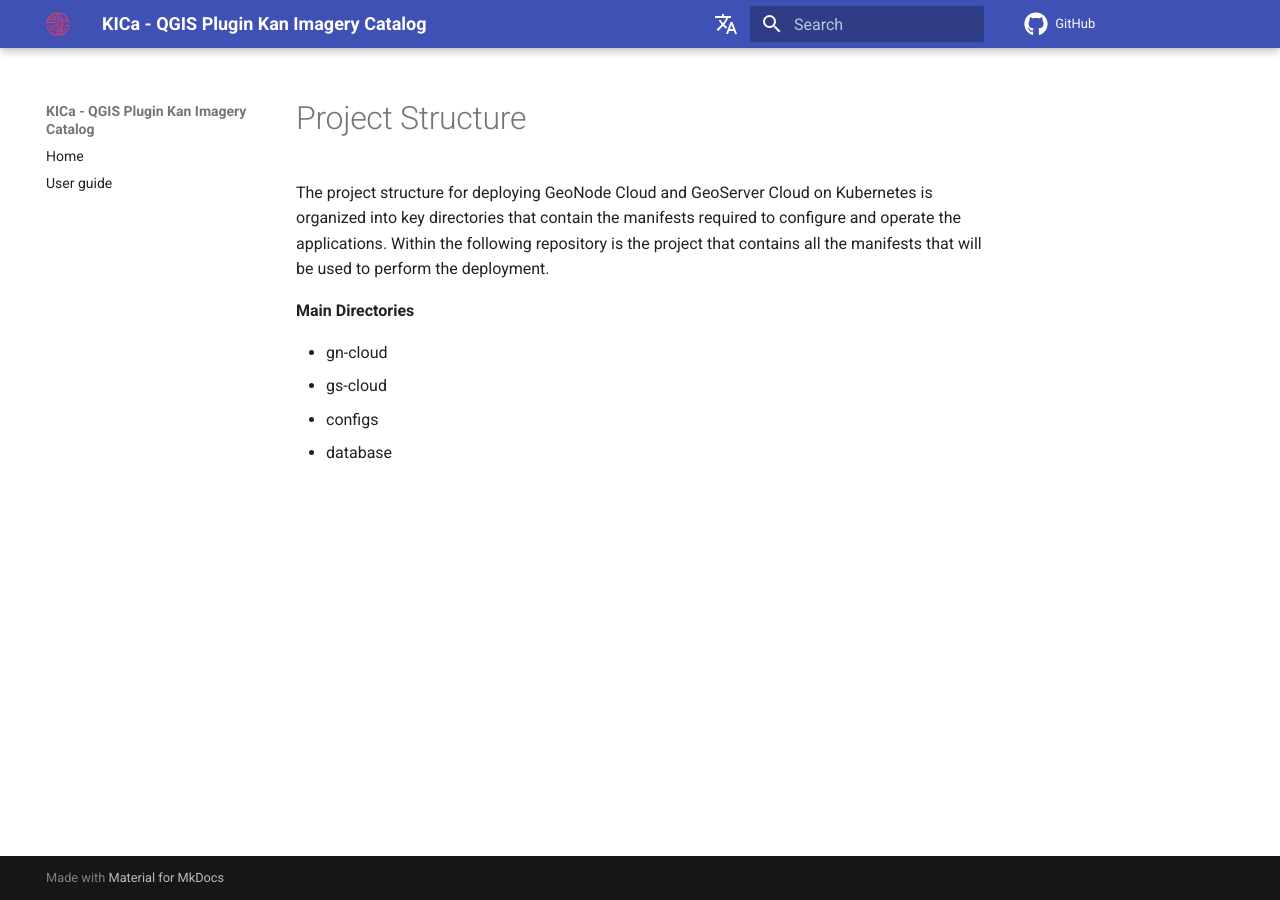
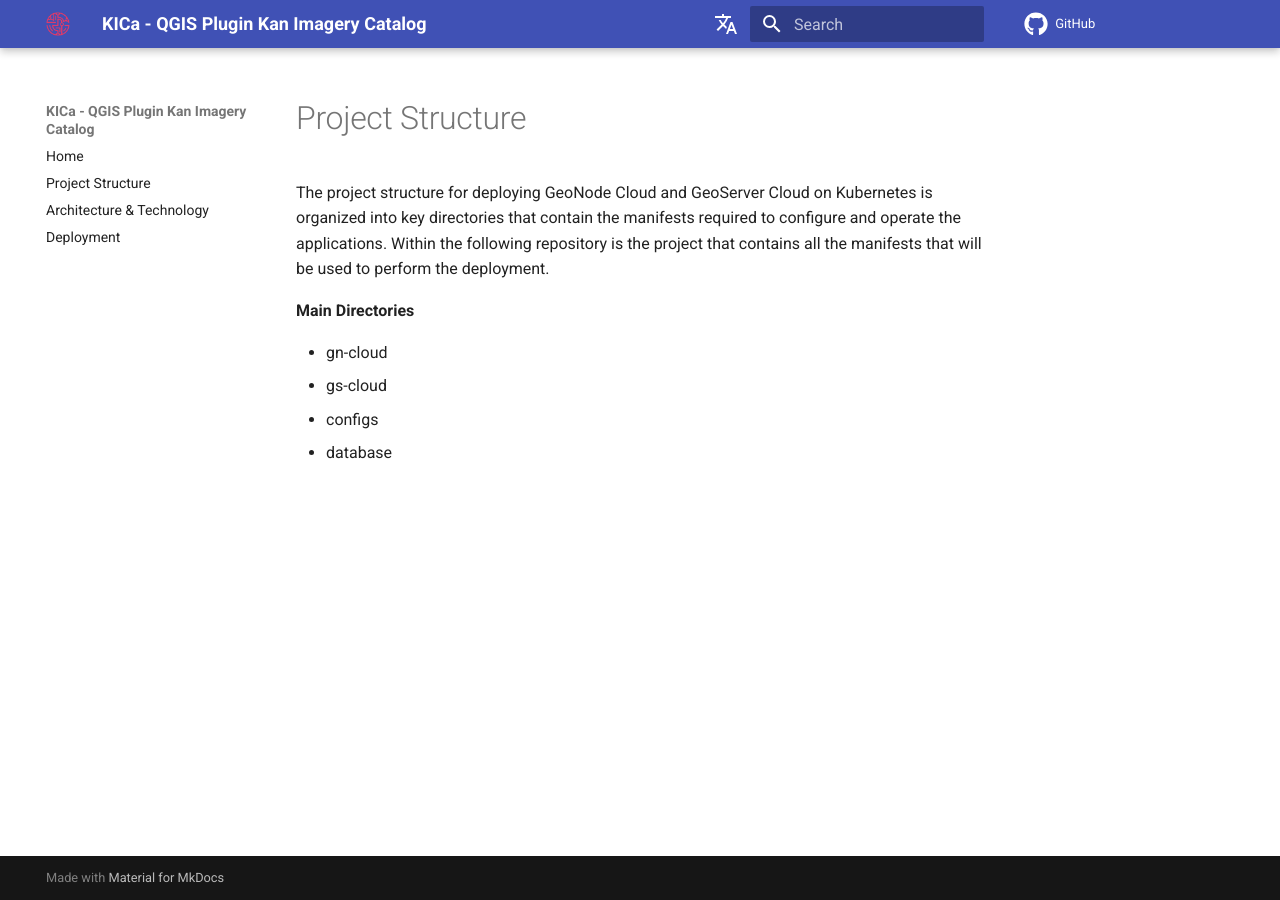
Before and after one commit to Kan-T-IT/geonode_cloud_documentation, an MkDocs documentation site: the page built from docs/source/project/index.md, in a window 1280 px wide. Built offline with MkDocs 1.6.1 and Material for MkDocs 9.7.7, drawn with Linux system fonts in a browser that asks for light colours; comment, search, counter and statistics services are not loaded.

Commit message:
Update mkdocs.yml

```diff
--- a/mkdocs.yml
+++ b/mkdocs.yml
@@ -1,8 +1,10 @@
 site_name: KICa - QGIS Plugin Kan Imagery Catalog
 site_url: https://kan.com.ar/
 nav:
-  - Home: index.md
-  - User guide: user_guide_kic.md
+  - Home: source/index.md
+  - Project Structure: project/index.md
+  - Architecture & Technology: architecture/index.md
+  - Deployment: deployment/index.md
 
 theme:
   name: 'material'
@@ -27,4 +29,4 @@ extra:
       lang: en
     - name: Spanish
       lang: es
-repo_url: https://github.com/Kan-T-IT/QGIS-KICa-Doc
+repo_url: https://github.com/Kan-T-IT/geonode_cloud_documentation
```
